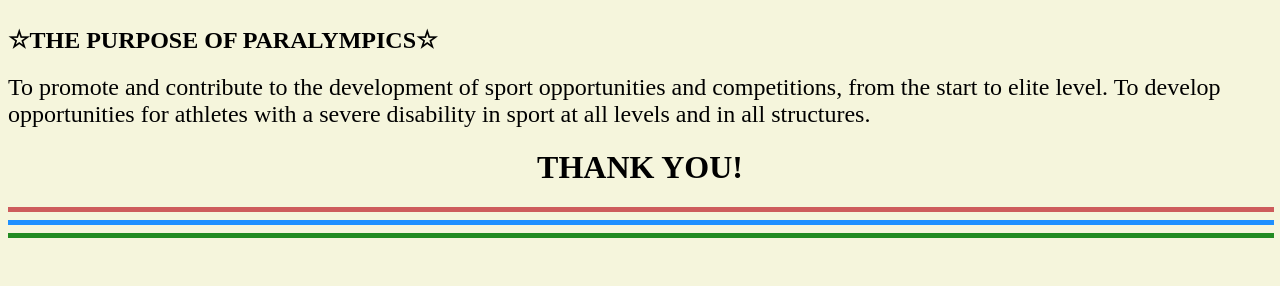
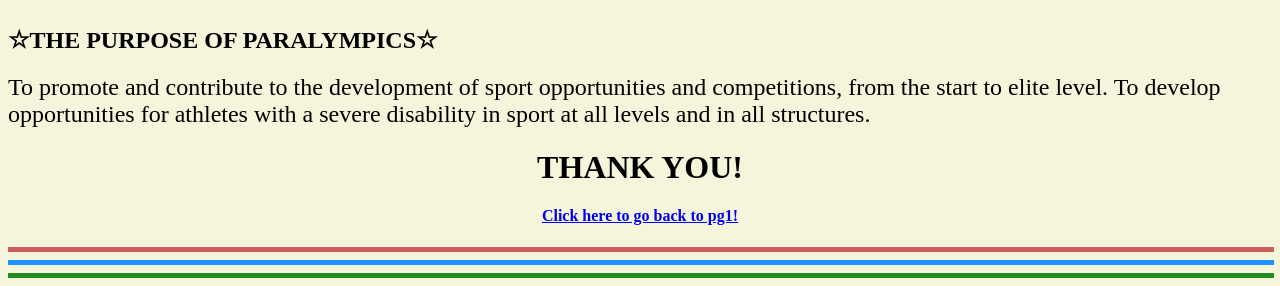
Before and after one commit to yosho07/early-web-projects, a plain HTML site: page paralympic-games-website/THEPARALYMPICGAMESpg5.html in a window 1280 px wide. Shown: the part 1306-1592 px from the top of the page. Before the commit the page ends 1552 px from the top, so only its background shows below. Drawn offline with Linux system fonts and the light colour scheme.

Commit message:
Update THEPARALYMPICGAMESpg5.html

```diff
--- a/paralympic-games-website/THEPARALYMPICGAMESpg5.html
+++ b/paralympic-games-website/THEPARALYMPICGAMESpg5.html
@@ -67,6 +67,7 @@
  disability in sport at all levels and in all
  structures.</font>
  <h1 align="center">THANK YOU!</h1>
+  <center><a href="index.html"><h4>Click here to go back to pg1!</h4></a></center>
 <hr color=indianred size=5 width=100% align=center>
 <hr color=dodgerblue size=5 width=100% align=center>
 <hr color=forestgreen size=5 width=100% align=center>
```
